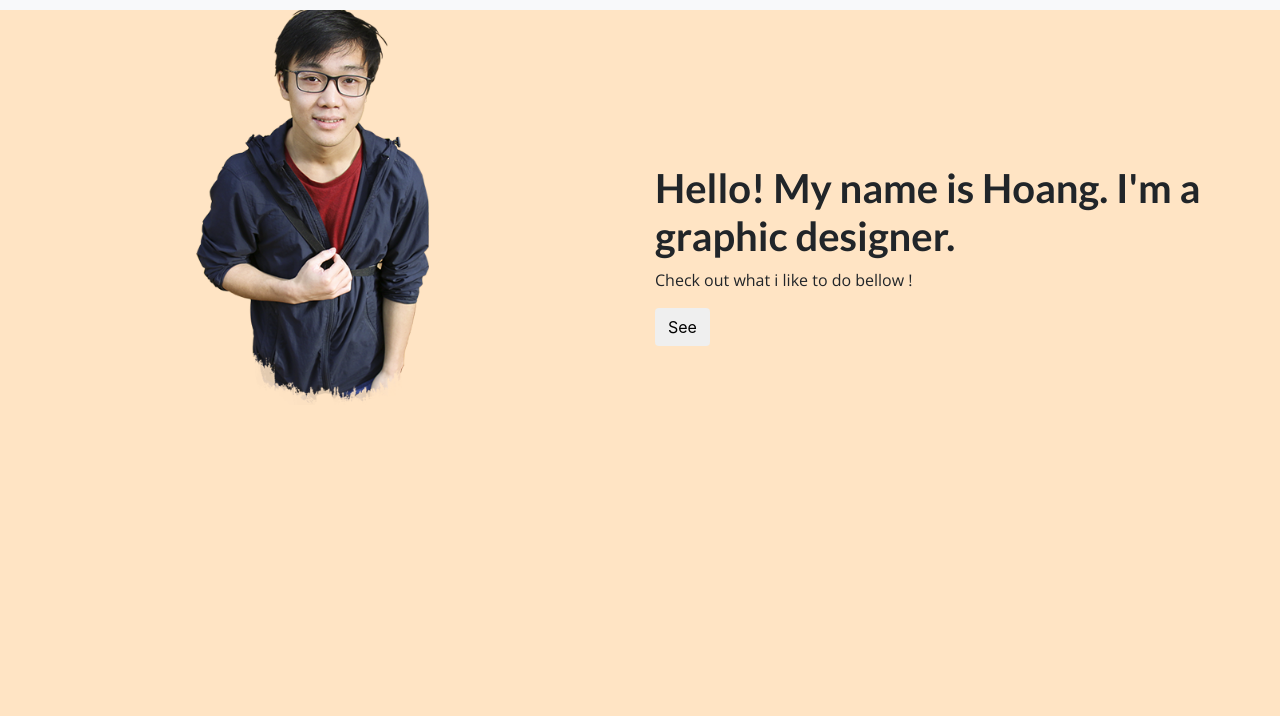
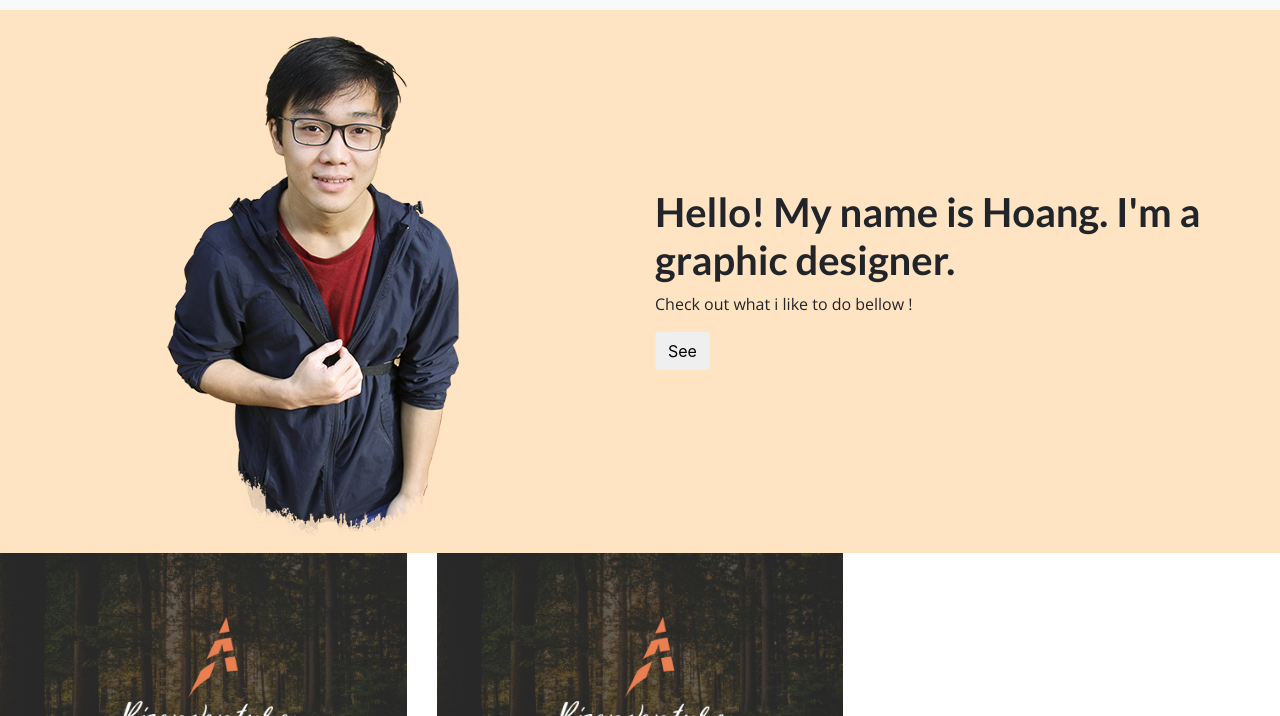
Before and after one commit to jptrinh/vanhoangtrinhstudio, a plain HTML site: page index.html in a window 1280 px wide. Shown: the part 81-797 px from the top of the page. Drawn offline with nearby package versions, Linux system fonts and the light colour scheme.

Commit message:
respon-photo

```diff
--- a/css/style.scss
+++ b/css/style.scss
@@ -61,22 +61,22 @@ body {
     }
 
     .presentation {
-        height: 100%;
         width: 100%;
         margin: auto;
         background-color: bisque;
 
-        .content-photo {
-            height: 80%;
+        .container-photo{
             display: flex;
             justify-content: center;
             align-items: center;
 
-            .img-fluid {
-                max-height: 100%;
-                width: auto;
+            .content-photo {
+            height: 80%;
+            margin-bottom: 3rem;
+
             }
         }
+
 
         .text-presentation {
             display: flex;
--- a/index.html
+++ b/index.html
@@ -34,9 +34,9 @@
 
         <div class="presentation">
             <div class="row">
-                <div class="col col-12 col-md-6">
+                <div class="col col-12 col-md-6 container-photo">
                   <div class="content-photo">
-                      <img src="images/presentation.png" alt="picture vanhoangtrinh" class="img-fluid" data-tilt data-tilt-perspective="2000"/>
+                      <img src="images/presentation.png" alt="picture vanhoangtrinh" class="img-fluid" id="photoofme" data-tilt data-tilt-perspective="2000"/>
                   </div>
 
                 </div>
```
Also changed, not shown: css/style.css, 1 other file.
